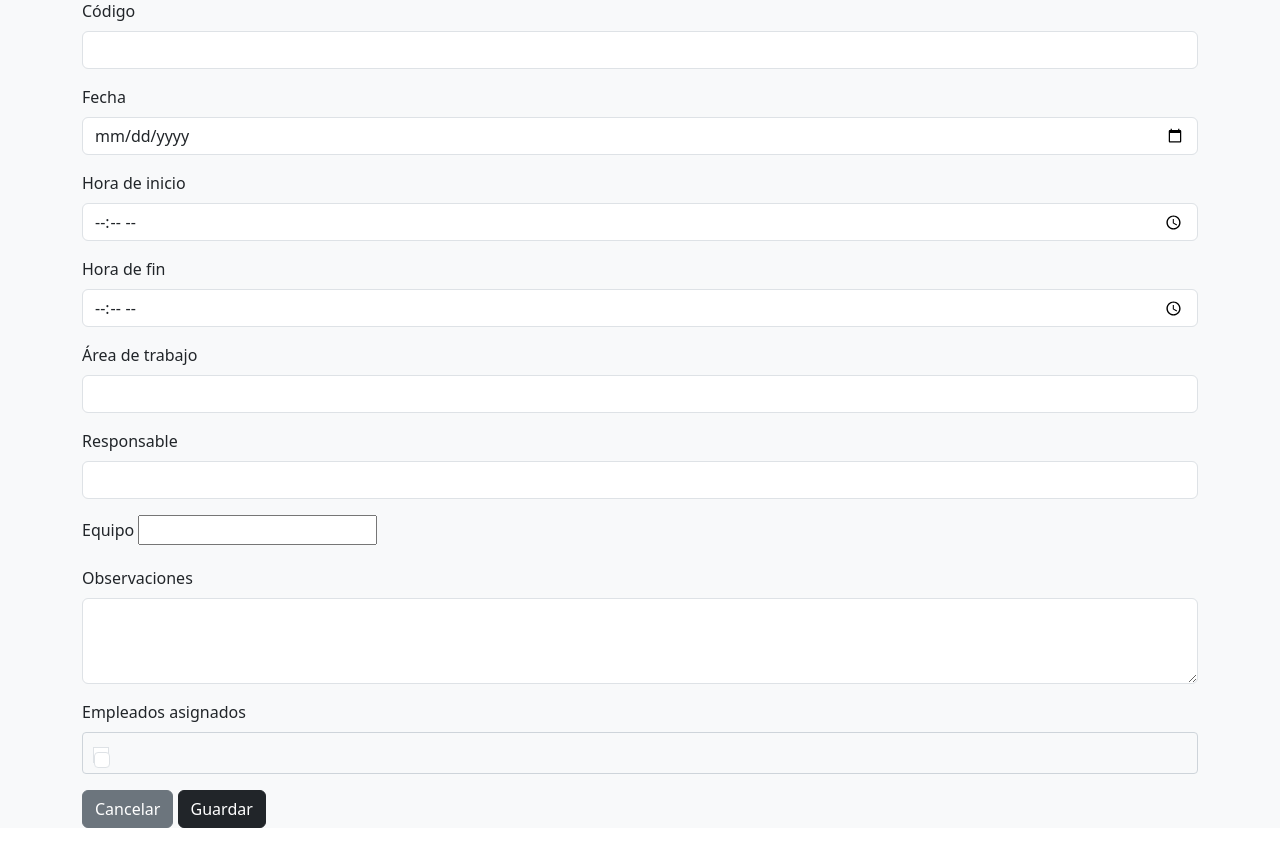
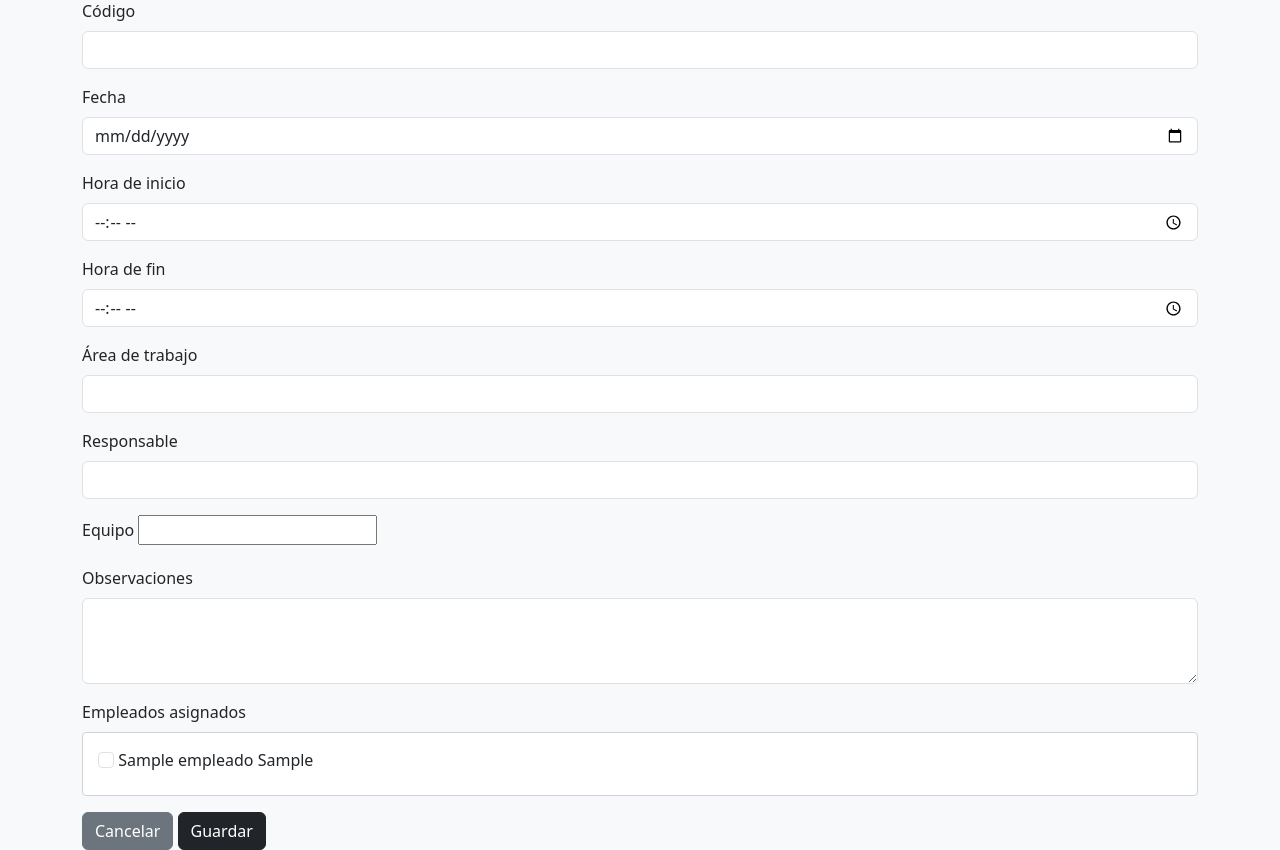
Before and after one commit to Txemaaa/IW-GRUPO5-E2, a Django app: page /turnos/nuevo/ in a window 1280 px wide. Shown: the part 152-1002 px from the top of the page. Before the commit the page ends 980 px from the top, so only its background shows below. Run offline with Django 5.2, Linux system fonts and the light colour scheme; tables that the repository leaves empty hold one stand-in row (values such as "Sample post").

Commit message:
corrección prueba 2 crear turnos

```diff
--- a/Deusto_Plant_Operations/Gestion/templates/Gestion/crear_turno.html
+++ b/Deusto_Plant_Operations/Gestion/templates/Gestion/crear_turno.html
@@ -1,11 +1,13 @@
 <!DOCTYPE html>
 <html lang="es">
+
 <head>
     <meta charset="UTF-8">
     <meta name="viewport" content="width=device-width, initial-scale=1.0">
     <title>Nuevo Turno</title>
     <link href="https://cdn.jsdelivr.net/npm/bootstrap@5.3.0/dist/css/bootstrap.min.css" rel="stylesheet">
 </head>
+
 <body class="bg-light">
 
     <nav class="navbar navbar-expand-lg navbar-dark bg-dark mb-4">
@@ -91,8 +93,12 @@
 
             <div class="mb-3">
                 <label class="form-label">Empleados asignados</label>
-                <div style="border: 1px solid #ced4da; border-radius: 4px; padding: 10px; max-height: 10000px; overflow-y: auto;">
-                    {{ form.empleados_asignados }}
+                <div style="border: 1px solid #ced4da; border-radius: 4px; padding: 15px; background-color: white;">
+                    {% for empleado in form.empleados_asignados %}
+                    <div style="margin-bottom: 8px;">
+                        {{ empleado.tag }} {{ empleado.choice_label }}
+                    </div>
+                    {% endfor %}
                 </div>
             </div>
 
@@ -104,4 +110,5 @@
     </div>
 
 </body>
+
 </html>
```
Lines whose indentation alone changed are shown as unchanged.
